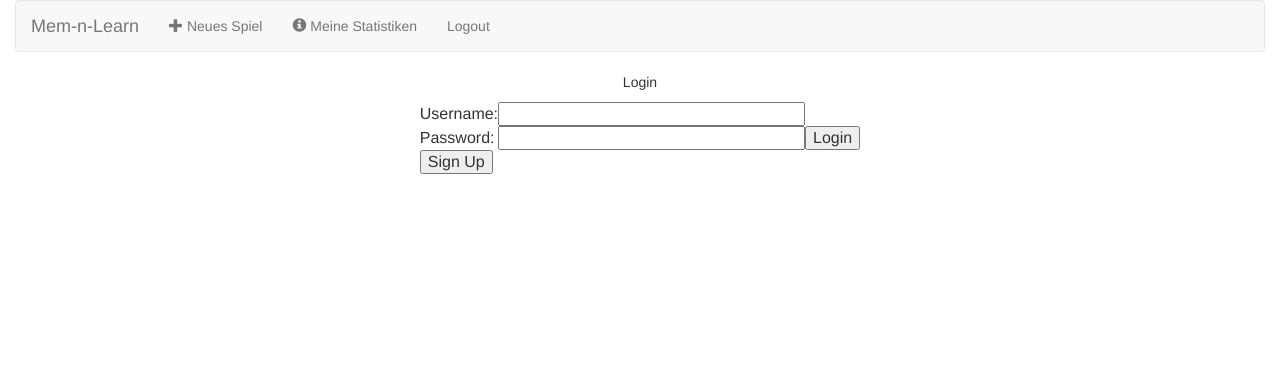
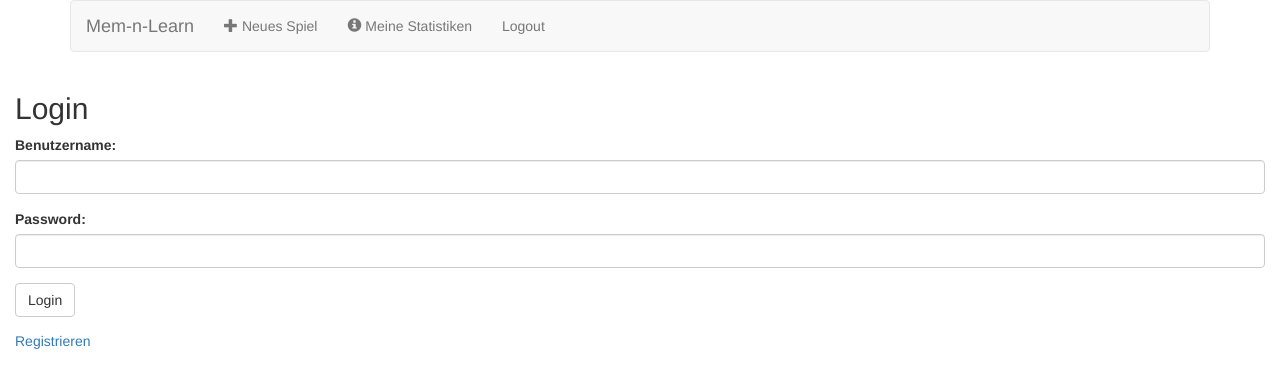
Before and after one commit to fbaldauf/Mem-n-Learn, a PHP site: page / in a window 1280 px wide. Shown: the top 388 px of the page. Run offline with PHP 8.4, Linux system fonts and the light colour scheme; data that the repository does not hold is empty.

Commit message:
Freshes Login-Formular ;)

```diff
--- a/templates/login.php
+++ b/templates/login.php
@@ -1,11 +1,25 @@
-<div align="center">
+<div class="form-group">
 
     <?php if (isset($this->_['errmessage']) AND strlen($this->_['errmessage'])>0 ){ ?>
-        <span style="color: #ffffff; background-color: #ff0000"><?php echo $this->_['errmessage']; ?></span>
+        <div class="alert alert-danger"><?php echo $this->_['errmessage']; ?></div>
     <?php } ?>
 
-            <p>Login</p>
+            <h2>Login</h2>
 
+<form action="." method="POST">
+	<div class="form-group">
+   		<label for="txtUser">Benutzername:</label>
+    	<input type="text" class="form-control" id="txtUser" name="user">
+  	</div>
+  	<div class="form-group">
+    	<label for="txtPwd">Password:</label>
+    	<input type="password" class="form-control" id="txtPwd" name="password">
+  	</div>
+  	<button type="submit" class="btn btn-default">Login</button>
+</form>
+
+<a href="register">Registrieren</button>
+<!--
             <table>
 
                 <form name="uebergabe" action="." method="POST">
@@ -35,3 +49,4 @@
             </table>
 
         </div>
+ -->
--- a/templates/main.php
+++ b/templates/main.php
@@ -2,7 +2,8 @@
 <html>
 <head>
 <title>Mem'n'Learn</title>
-<meta name="viewport" content="width=device-width">
+<meta charset="utf-8">
+<meta name="viewport" content="width=device-width, initial-scale=1">
 
 <!-- jQuery (necessary for Bootstrap's JavaScript plugins) -->
 <script src="includes/jQuery/jquery-3.1.js" type="text/javascript"></script>
@@ -19,11 +20,11 @@
 <script src="src/js/charts.js" type="text/javascript"></script>
 
 <link href="includes/bootstrap/css/bootstrap.min.css" rel="stylesheet"></link>
-<link rel="stylesheet" type="text/css" href="templates/css/main.css"></link>
+<link rel="stylesheet" type="text/css" href="templates/css/main.css_"></link>
 </head>
 <body>
 	<?php echo $this->_['menu']; ?>
-	<div id="content">
+	<div id="content" class="container-fluid">
 		<?php echo $this->_['content']; ?>
 	</div>
 	<!--
```
